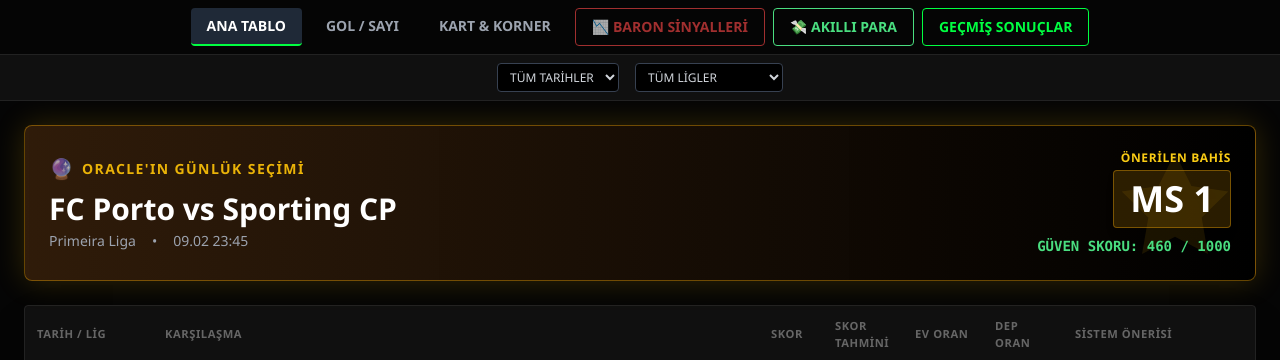
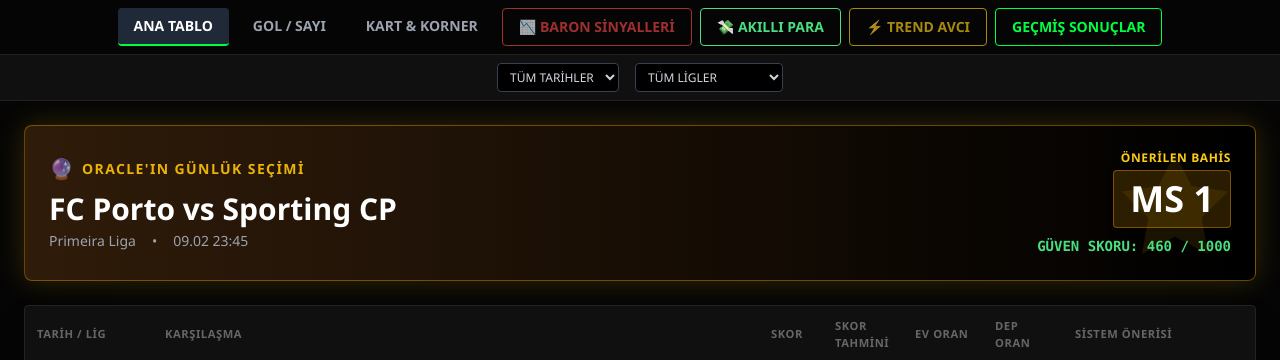
Before and after one commit to cetinkeles994/elite-engine, a Flask app: page / in a window 1280 px wide. Shown: the part 56-416 px from the top of the page. Run offline with Flask 3, Linux system fonts and the light colour scheme; some libraries are stand-ins or nearby versions.

Commit message:
Feat: Add Trend Breaker Oracle (Value Hunter Tab)

```diff
--- a/templates/dashboard.html
+++ b/templates/dashboard.html
@@ -166,6 +166,9 @@
             <button onclick="setView('money')" id="tab-money"
                 class="tab-btn px-4 py-2 rounded text-sm font-bold transition-all text-green-400 border border-green-400 hover:bg-green-400 hover:text-black">💸
                 AKILLI PARA</button>
+            <button onclick="setView('trend')" id="tab-trend"
+                class="tab-btn px-4 py-2 rounded text-sm font-bold transition-all text-yellow-400 border border-yellow-400 hover:bg-yellow-400 hover:text-black animate-pulse">⚡
+                TREND AVCI</button>
             <button onclick="setView('history')" id="tab-history"
                 class="tab-btn px-4 py-2 rounded text-sm font-bold transition-all text-accent border border-accent hover:bg-accent hover:text-black">GEÇMİŞ
                 SONUÇLAR</button>
@@ -596,6 +599,24 @@
                         <th class="w-40 text-center text-white">EN İYİ SEÇİM</th>
                     `;
                 }
+            } else if (currentView === 'trend') {
+                cols += `
+                    <th class="p-3 text-left">LİG & SAAT</th>
+                    <th class="p-3 text-left">TREND KIRAN ADAYI (SÜRPRİZ)</th>
+                    <th class="p-3 text-center">PİYASA ORANI</th>
+                    <th class="p-3 text-center">YAPAY ZEKA BEKLENTİSİ</th>
+                    <th class="p-3 text-center">DEĞER PUANI</th>
+                `;
+            } else if (currentView === 'props') {
+            } else if (currentView === 'trend') {
+                cols += `
+                    <th class="p-3 text-left">LİG & SAAT</th>
+                    <th class="p-3 text-left">TREND KIRAN ADAYI (SÜRPRİZ)</th>
+                    <th class="p-3 text-center">PİYASA ORANI</th>
+                    <th class="p-3 text-center">YAPAY ZEKA BEKLENTİSİ</th>
+                    <th class="p-3 text-center">DEĞER PUANI</th>
+                `;
+            } else if (currentView === 'props') {
             } else if (currentView === 'props') {
                 if (currentSport === 'soccer') {
                     cols += `
@@ -631,6 +652,38 @@
                 displayData = lastData.filter(m => m.dropping_odds);
                 if (displayData.length === 0) {
                     tbody.innerHTML = `<tr><td colspan="10" class="text-center py-12 text-muted">Şu an aktif bir "Akıllı Para" akışı (Sert Oran Düşüşü) yok.</td></tr>`;
+                    return;
+                }
+            } else if (currentView === 'trend') {
+                // Logic: High Market Odds (>2.00) BUT Good Valid Suggestion (Not PAS)
+                displayData = lastData.filter(m => {
+                    if (!m.recommendation || m.recommendation.includes("PAS")) return false;
+                    const homeOdds = parseFloat(m.home_odds);
+                    const awayOdds = parseFloat(m.away_odds);
+                    const pick = m.recommendation.includes("MS 1") ? 1 : (m.recommendation.includes("MS 2") ? 2 : 0);
+
+                    if (pick === 1 && homeOdds > 2.05) return true; // Home Underdog
+                    if (pick === 2 && awayOdds > 2.05) return true; // Away Underdog
+                    return false;
+                });
+                if (displayData.length === 0) {
+                    tbody.innerHTML = `<tr><td colspan="10" class="text-center py-12 text-muted">Şu an "Trend Kıran" (Yüksek Oranlı Sürpriz) fırsat tespit edilmedi.</td></tr>`;
+                    return;
+                }
+            } else if (currentView === 'trend') {
+                // Logic: High Market Odds (>2.00) BUT Good Valid Suggestion (Not PAS)
+                displayData = lastData.filter(m => {
+                    if (!m.recommendation || m.recommendation.includes("PAS")) return false;
+                    const homeOdds = parseFloat(m.home_odds);
+                    const awayOdds = parseFloat(m.away_odds);
+                    const pick = m.recommendation.includes("MS 1") ? 1 : (m.recommendation.includes("MS 2") ? 2 : 0);
+
+                    if (pick === 1 && homeOdds > 2.05) return true; // Home Underdog
+                    if (pick === 2 && awayOdds > 2.05) return true; // Away Underdog
+                    return false;
+                });
+                if (displayData.length === 0) {
+                    tbody.innerHTML = `<tr><td colspan="10" class="text-center py-12 text-muted">Şu an "Trend Kıran" (Yüksek Oranlı Sürpriz) fırsat tespit edilmedi.</td></tr>`;
                     return;
                 }
             }
```
